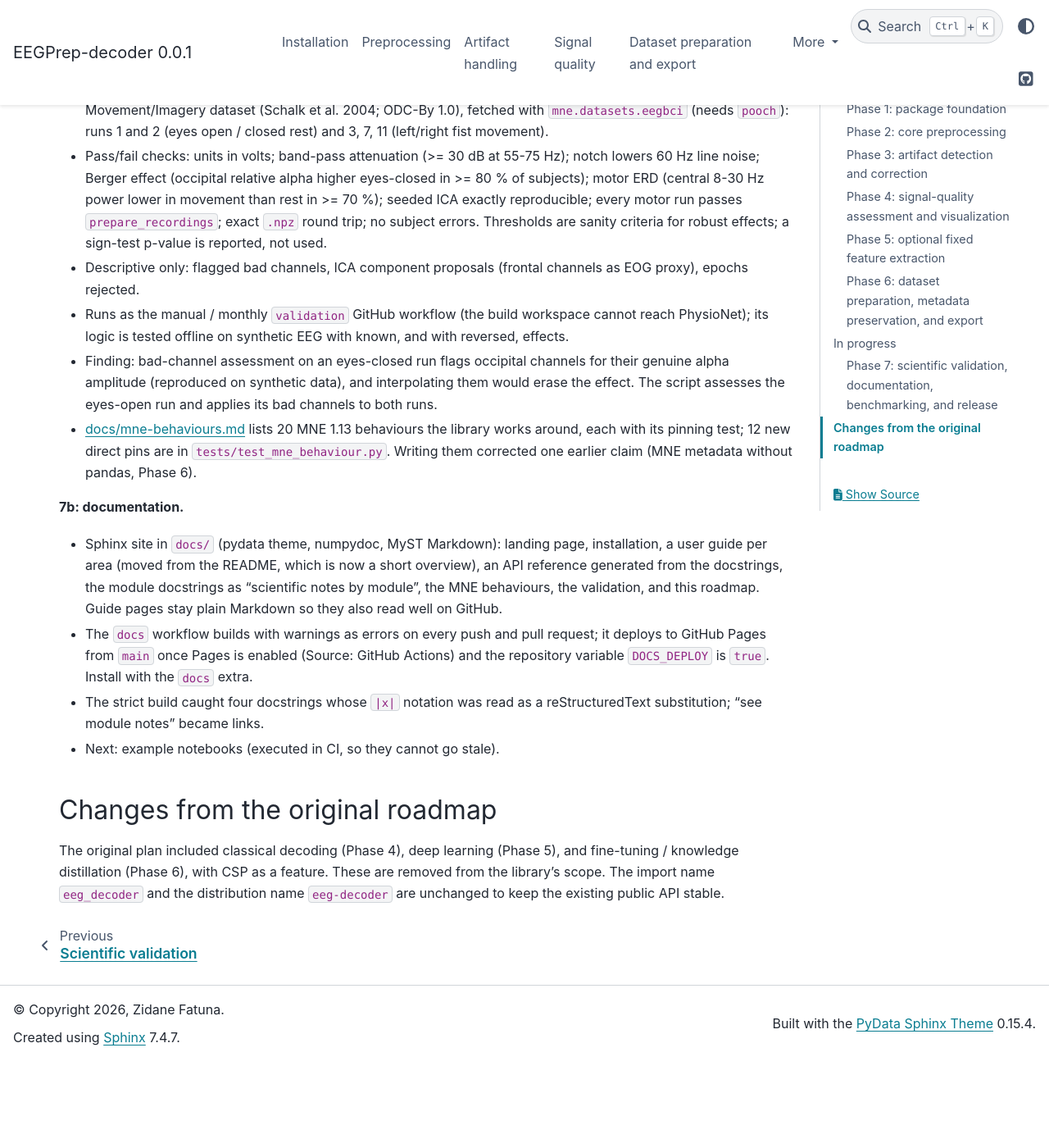
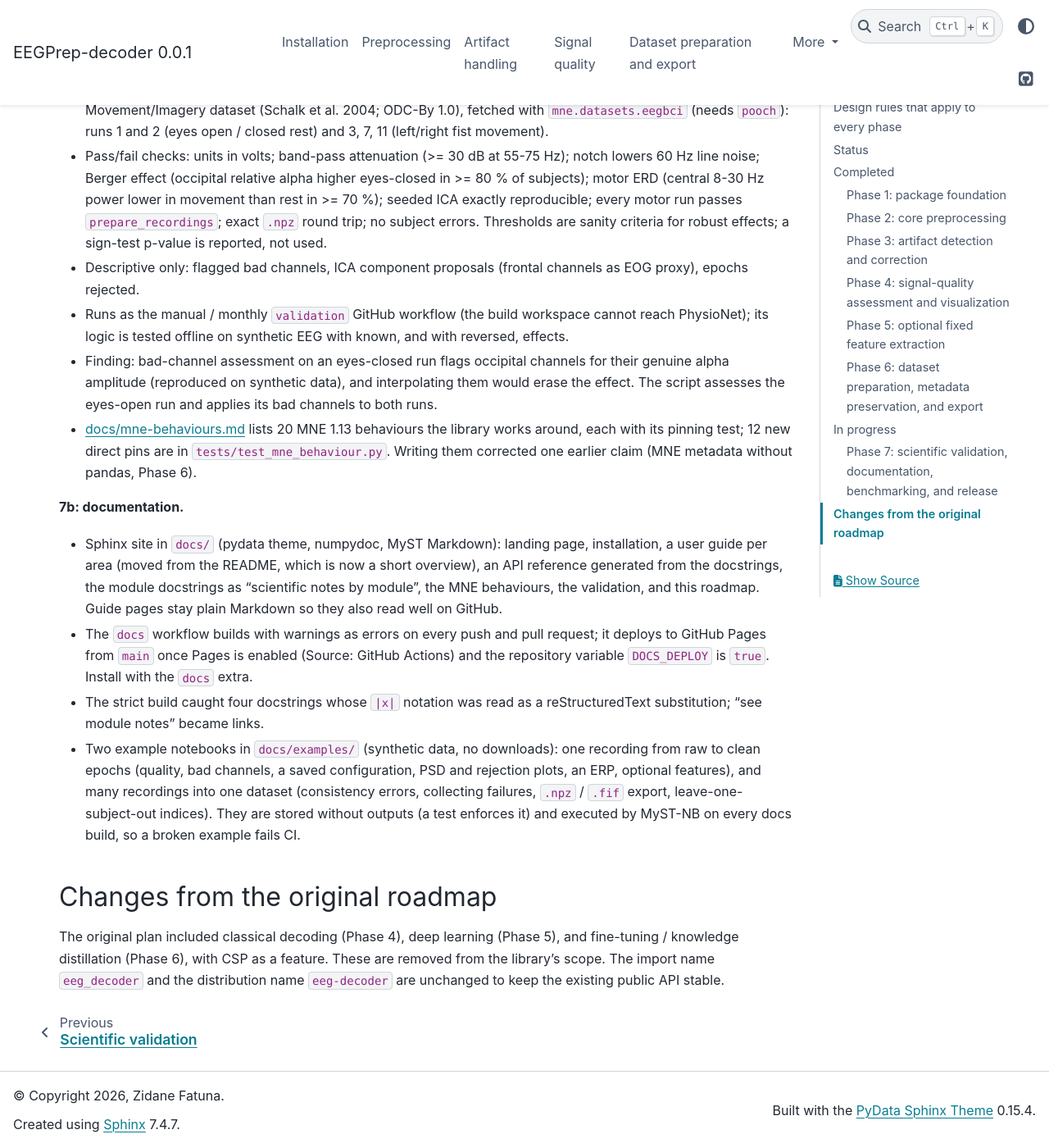
Before and after one commit to Z-bros/EEGPrep-decoder, a Sphinx documentation site: the page built from docs/ROADMAP.md, in a window 1280 px wide and 1400 px high, scrolled down 5736 px. Shown: the whole window at 82% size. Built offline with Sphinx 7.4.7 and the PyData theme 0.15.4, drawn with Linux system fonts in a browser that asks for light colours; before the commit the page ends 7031 px from its top, so only the background shows below that; some of the changed text lies outside the part shown.

Commit message:
docs: add executed example notebooks

```diff
--- a/docs/ROADMAP.md
+++ b/docs/ROADMAP.md
@@ -200,7 +200,7 @@ Decisions:
 | Sub-phase | Content | Status |
 |---|---|---|
 | 7a | Real-data validation on PhysioNet EEGBCI; MNE behaviours pinned and documented | Done, awaiting first real-data run |
-| 7b | Documentation: Sphinx + numpydoc + pydata theme, user guide, API reference, notebooks, GitHub Pages | Site done; notebooks next |
+| 7b | Documentation: Sphinx + numpydoc + pydata theme, user guide, API reference, notebooks, GitHub Pages | Done |
 | 7c | Benchmarks of the library itself: runtime and peak memory per operation and pipeline, versus calling MNE directly | Planned |
 | 7d | Release `0.1.0` as `eeg-decoder`: changelog, CI on Python 3.11-3.13 x MNE 1.13 and latest, `build` + `twine check`, trusted publishing to PyPI on a version tag | Planned |
 
@@ -245,7 +245,13 @@ Decisions:
   `true`. Install with the `docs` extra.
 - The strict build caught four docstrings whose `|x|` notation was read as
   a reStructuredText substitution; "see module notes" became links.
-- Next: example notebooks (executed in CI, so they cannot go stale).
+- Two example notebooks in `docs/examples/` (synthetic data, no downloads):
+  one recording from raw to clean epochs (quality, bad channels, a saved
+  configuration, PSD and rejection plots, an ERP, optional features), and
+  many recordings into one dataset (consistency errors, collecting failures,
+  `.npz` / `.fif` export, leave-one-subject-out indices). They are stored
+  without outputs (a test enforces it) and executed by MyST-NB on every docs
+  build, so a broken example fails CI.
 
 ## Changes from the original roadmap
 
--- a/docs/conf.py
+++ b/docs/conf.py
@@ -16,17 +16,22 @@ release = _version("eeg-decoder")
 version = release
 
 extensions = [
-    "myst_parser",               # Markdown pages (they also render on GitHub)
+    "myst_nb",                   # Markdown pages and notebooks (includes myst_parser)
     "sphinx.ext.autodoc",
     "sphinx.ext.autosummary",
     "numpydoc",                  # NumPy-style docstrings
     "sphinx.ext.intersphinx",
     "sphinx.ext.viewcode",
 ]
-source_suffix = {".rst": "restructuredtext", ".md": "markdown"}
-exclude_patterns = ["_build"]
+exclude_patterns = ["_build", "**.ipynb_checkpoints"]
 templates_path = ["_templates"]
 myst_heading_anchors = 3
+
+# Notebooks are stored without outputs and executed on every build, so an
+# example that stops working fails the (warnings-as-errors) build.
+nb_execution_mode = "force"
+nb_execution_raise_on_error = True
+nb_execution_timeout = 300
 
 autosummary_generate = True
 autodoc_default_options = {"members": True, "inherited-members": False}
@@ -46,8 +51,8 @@ html_theme = "pydata_sphinx_theme"
 html_static_path = ["_static"]
 html_css_files = ["custom.css"]
 # Only the API reference has sub-pages; elsewhere the left sidebar would be empty.
-html_sidebars = {page: [] for page in ("index", "install", "guide/*", "module-notes",
-                                        "mne-behaviours", "validation", "ROADMAP")}
+html_sidebars = {page: [] for page in ("index", "install", "guide/*", "examples/*",
+                                        "module-notes", "mne-behaviours", "validation", "ROADMAP")}
 html_title = f"EEGPrep-decoder {release}"
 html_theme_options = {
     "github_url": "https://github.com/Z-bros/EEGPrep-decoder",
--- a/pyproject.toml
+++ b/pyproject.toml
@@ -34,7 +34,10 @@ dev = ["pytest>=8"]
 # Only for ICA method="picard" / "fastica"; the default "infomax" needs only MNE.
 ica = ["python-picard>=0.8", "scikit-learn>=1.5"]
 # Building the documentation (tested with these versions).
-docs = ["sphinx>=9", "pydata-sphinx-theme>=0.24", "numpydoc>=1.11", "myst-parser>=5"]
+docs = [
+    "sphinx>=9", "pydata-sphinx-theme>=0.24", "numpydoc>=1.11", "myst-parser>=5",
+    "myst-nb>=1.4", "ipykernel>=7",  # execute the example notebooks
+]
 
 [tool.setuptools.dynamic]
 version = { attr = "eeg_decoder.__version__" }
```
Also changed, not shown: other parts of docs/ROADMAP.md (+1 -1 lines), README.md (+4 -1 lines), docs/index.md (+8 -0 lines), docs/examples/01_raw_to_epochs.ipynb (added), docs/examples/02_many_recordings.ipynb (added), 2 other files.
